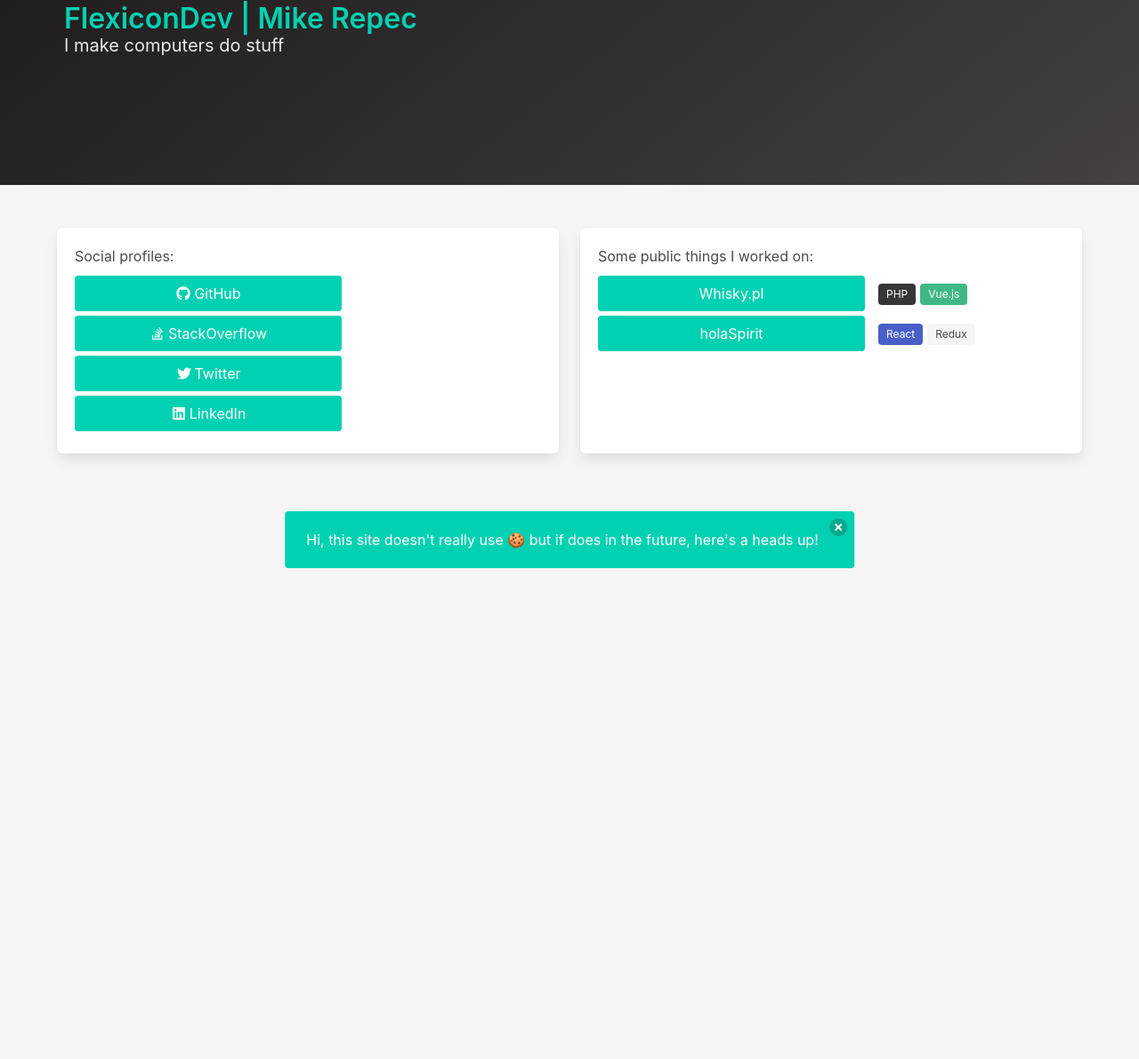
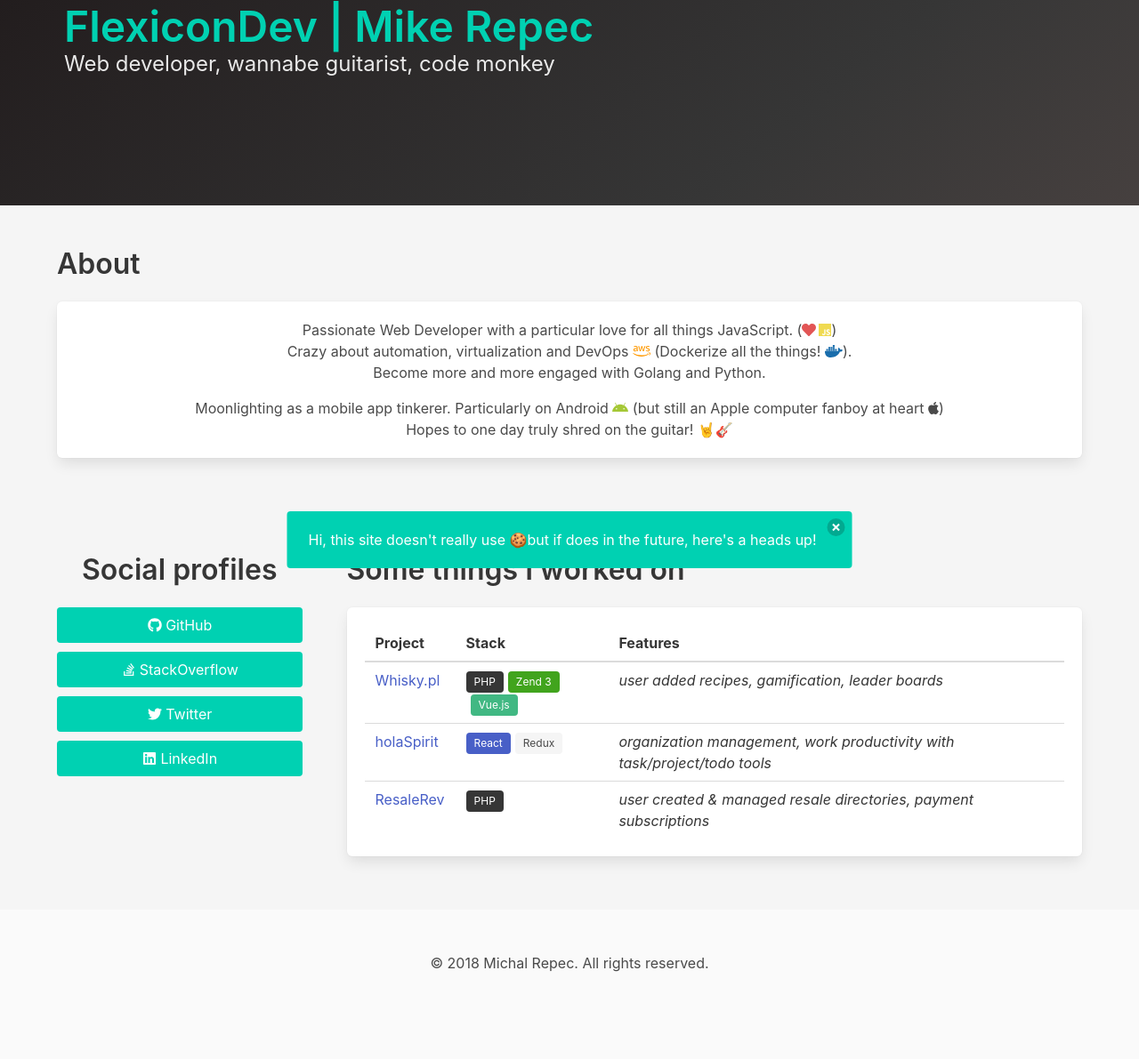
Before and after one commit to Flexicon/flexicondev-site-old, a Gatsby site: page / in a window 1280 px wide. Shown: the part 141-1332 px from the top of the page at 89% size. Before the commit the page ends 800 px from the top, so only its background shows below. Built offline with nearby package versions, Linux system fonts and the light colour scheme; Gatsby itself is replaced by a stand-in of ours.

Commit message:
Add new content and redesign the main 2 columns of info

```diff
--- a/gatsby-config.js
+++ b/gatsby-config.js
@@ -1,7 +1,7 @@
 module.exports = {
   siteMetadata: {
     title: 'FlexiconDev | Mike Repec',
-    subtitle: 'I make computers do stuff',
+    subtitle: 'Web developer, wannabe guitarist, code monkey',
     description: 'Mike Repec - Web developer and code monkey extraordinaire',
     keywords: 'developer, javascript, it, tech, web',
   },
--- a/src/components/cookies.js
+++ b/src/components/cookies.js
@@ -31,7 +31,7 @@
           <div className="container">
             <div className="notification is-primary">
               <button className="delete" onClick={this.acceptCookies} />
-              Hi, this site doesn't really use 🍪 but if does in the future,
+              Hi, this site doesn't really use 🍪but if does in the future,
               here's a heads up!
             </div>
           </div>
--- a/src/components/header.js
+++ b/src/components/header.js
@@ -6,9 +6,9 @@
     <div className="hero-body">
       <div className="container">
         <Link to="/">
-          <h1 className="title has-text-primary">{title}</h1>
+          <h1 className="title is-size-2-touch is-size-1-desktop has-text-primary">{title}</h1>
         </Link>
-        <h2 className="subtitle">{subtitle}</h2>
+        <h2 className="subtitle is-size-4-desktop">{subtitle}</h2>
       </div>
     </div>
   </section>
--- a/src/components/layout.css
+++ b/src/components/layout.css
@@ -7,4 +7,15 @@
   .is-h-100-tablet {
     height: 100%;
   }
+
+  .links-columns {
+    display: grid;
+    grid-template-columns: 1fr 3fr;
+    grid-column-gap: 50px;
+  }
 }
+
+.links-columns .column {
+  padding-left: 0;
+  padding-right: 0;
+}
--- a/src/components/layout.js
+++ b/src/components/layout.js
@@ -3,11 +3,17 @@
 import Helmet from 'react-helmet'
 import { StaticQuery, graphql } from 'gatsby'
 import { library } from '@fortawesome/fontawesome-svg-core'
+import { faHeart } from '@fortawesome/free-solid-svg-icons'
 import {
   faGithub,
   faLinkedin,
   faTwitter,
   faStackOverflow,
+  faJs,
+  faDocker,
+  faAws,
+  faAndroid,
+  faApple,
 } from '@fortawesome/free-brands-svg-icons'
 
 import Header from './header'
@@ -15,7 +21,18 @@
 import './layout.css'
 import Cookies from './cookies'
 
-library.add([faGithub, faLinkedin, faTwitter, faStackOverflow])
+library.add([
+  faGithub,
+  faLinkedin,
+  faTwitter,
+  faStackOverflow,
+  faJs,
+  faDocker,
+  faHeart,
+  faAws,
+  faAndroid,
+  faApple,
+])
 
 const Layout = ({ children }) => (
   <StaticQuery
@@ -50,9 +67,13 @@
           title={data.site.siteMetadata.title}
           subtitle={data.site.siteMetadata.subtitle}
         />
-        <div className="section">
-          <div className="container">{children}</div>
-        </div>
+        {children}
+
+        <footer className="footer">
+          <div className="content has-text-centered">
+            <p>© 2018 Michal Repec. All rights reserved.</p>
+          </div>
+        </footer>
 
         <Cookies />
       </>
--- a/src/components/linkList.css
+++ b/src/components/linkList.css
@@ -2,9 +2,15 @@
   margin-top: 10px;
 }
 
+.LinkList.LinkList--centered {
+  width: 100%;
+  margin: 10px auto 0;
+}
+
 .LinkList li {
   align-items: center;
-  margin-bottom: 5px;
+  margin-bottom: 10px;
+  position: relative;
 }
 
 .LinkList a.button svg {
@@ -15,3 +21,7 @@
   width: 300px;
   max-width: 100%;
 }
+
+.LinkList.LinkList--centered a.button {
+  width: 100%;
+}
--- a/src/components/linkList.js
+++ b/src/components/linkList.js
@@ -1,16 +1,19 @@
 import React from 'react'
+import classNames from 'classnames'
 import { FontAwesomeIcon } from '@fortawesome/react-fontawesome'
 
 import Link from './link'
 import StackTags from './stackTags'
 import './linkList.css'
 
-const LinkList = ({ items }) => {
+const LinkList = ({ items, isCentered, useAnchors }) => {
   return (
-    <ul className="LinkList">
+    <ul
+      className={classNames(['LinkList', { 'LinkList--centered': isCentered }])}
+    >
       {items.map(({ title, url, icon, tags }) => (
         <li key={url} className="is-flex-tablet">
-          <Link href={url} isButton>
+          <Link href={url} isButton={!useAnchors}>
             {icon && (
               <FontAwesomeIcon
                 icon={{ prefix: 'fab', iconName: icon }}
--- /dev/null
+++ b/src/components/projectsList.css
@@ -0,0 +1,3 @@
+.ProjectsList {
+  width: 100%;
+}
--- /dev/null
+++ b/src/components/projectsList.js
@@ -0,0 +1,36 @@
+import React from 'react'
+import StackTags from './stackTags'
+
+import './projectsList.css'
+import Link from './link'
+
+const ProjectsList = ({ items }) => {
+  return (
+    <table className="table ProjectsList">
+      <thead>
+        <tr>
+          <th>Project</th>
+          <th>Stack</th>
+          <th>Features</th>
+        </tr>
+      </thead>
+      <tbody>
+        {items.map(({ title, url, tags, features }) => (
+          <tr key={title}>
+            <td>
+              <Link href={url}>{title}</Link>
+            </td>
+            <td>
+              <StackTags tags={tags} noMargin />
+            </td>
+            <td>
+              <em>{features}</em>
+            </td>
+          </tr>
+        ))}
+      </tbody>
+    </table>
+  )
+}
+
+export default ProjectsList
--- a/src/components/stackTags.css
+++ b/src/components/stackTags.css
@@ -1,5 +1,9 @@
 .StackTags {
   margin-left: 15px;
+}
+
+.StackTags.noMargin {
+  margin: 0;
 }
 
 .StackTags .tag {
@@ -17,6 +21,17 @@
   }
 }
 
-.StackTags .tag.is-success {
+.StackTags .tag.is-vue {
   background-color: #41b883;
+  color: #fff;
 }
+
+.StackTags .tag.is-zend {
+  background-color: #41a41d;
+  color: #fff;
+}
+
+.StackTags .tag.is-android {
+  background-color: #A5C836;
+  color: #fff;
+}
--- a/src/components/stackTags.js
+++ b/src/components/stackTags.js
@@ -1,4 +1,5 @@
 import React from 'react'
+import classNames from 'classnames'
 
 import './stackTags.css'
 
@@ -9,7 +10,7 @@
   },
   vue: {
     label: 'Vue.js',
-    color: 'success',
+    color: 'vue',
   },
   angular: {
     label: 'Angular',
@@ -27,12 +28,21 @@
     label: 'Node.js',
     color: 'warning',
   },
+  zend: {
+    label: 'Zend 3',
+    color: 'zend',
+  },
+  android: {
+    label: 'Android',
+    color: 'android',
+  },
 }
 
-const StackTags = ({ tags }) => (
-  <span className="StackTags is-block-mobile">
+const StackTags = ({ tags, noMargin }) => (
+  <span className={classNames('StackTags is-block-mobile', { noMargin })}>
     {tags.map(tag => {
-      const { label, color } = tagTypes[tag]
+      const foundTag = tagTypes[tag]
+      const { label, color } = foundTag || { label: tag, color: 'light' }
       return (
         <span key={tag} className={`tag is-${color}`}>
           {label}
--- a/src/data/work.json
+++ b/src/data/work.json
@@ -2,11 +2,19 @@
   {
     "title": "Whisky.pl",
     "url": "https://whisky.pl/",
-    "tags": ["php", "vue"]
+    "tags": ["php", "zend", "vue"],
+    "features": "user added recipes, gamification, leader boards"
   },
   {
     "title": "holaSpirit",
     "url": "https://www.holaspirit.com/",
-    "tags": ["react", "redux"]
+    "tags": ["react", "redux"],
+    "features": "organization management, work productivity with task/project/todo tools"
+  },
+  {
+    "title": "ResaleRev",
+    "url": "https://www.resalerev.com/",
+    "tags": ["php"],
+    "features": "user created & managed resale directories, payment subscriptions"
   }
 ]
--- a/src/pages/index.js
+++ b/src/pages/index.js
@@ -1,23 +1,87 @@
 import React from 'react'
 import { graphql } from 'gatsby'
+import { FontAwesomeIcon } from '@fortawesome/react-fontawesome'
 
 import Layout from '../components/layout'
 import LinkList from '../components/linkList'
+import ProjectsList from '../components/projectsList'
 
 const IndexPage = ({ data: { allSocialsJson, allWorkJson } }) => (
   <Layout>
-    <div className="columns">
-      <div className="column">
-        <div className="box is-h-100-tablet">
-          <p className="">Social profiles:</p>
-          <LinkList items={allSocialsJson.edges.map(e => e.node)} />
+    <div className="section">
+      <div className="container">
+        <h3 className="title">About</h3>
+        <div className="box">
+          <p
+            className="has-text-centered"
+            style={{ marginBottom: '1rem' }}
+          >
+            Passionate Web Developer with a particular love for all things
+            JavaScript. (
+            <FontAwesomeIcon icon="heart" style={iconStyles.heart} />
+            <FontAwesomeIcon
+              icon={{ prefix: 'fab', iconName: 'js' }}
+              style={iconStyles.js}
+            />
+            ) <br />
+            Crazy about automation, virtualization and DevOps{' '}
+            <FontAwesomeIcon
+              icon={{ prefix: 'fab', iconName: 'aws' }}
+              style={iconStyles.aws}
+            />{' '}
+            (Dockerize all the things!{' '}
+            <FontAwesomeIcon
+              icon={{ prefix: 'fab', iconName: 'docker' }}
+              style={iconStyles.docker}
+            />
+            ). <br />
+            Become more and more engaged with Golang and Python.
+          </p>
+
+          <p className="has-text-centered">
+            Moonlighting as a mobile app tinkerer. Particularly on Android{' '}
+            <FontAwesomeIcon
+              icon={{ prefix: 'fab', iconName: 'android' }}
+              style={iconStyles.android}
+            />{' '}
+            (but still an Apple computer fanboy at heart{' '}
+            <FontAwesomeIcon icon={{ prefix: 'fab', iconName: 'apple' }} />)
+            <br />
+            Hopes to one day truly shred on the guitar! 🤘🎸
+          </p>
         </div>
       </div>
+    </div>
 
-      <div className="column">
-        <div className="box is-h-100-tablet">
-          <p className="">Some public things I worked on:</p>
-          <LinkList items={allWorkJson.edges.map(e => e.node)} />
+    <div className="section">
+      <div className="container">
+        <div className="links-columns">
+          <div className="column">
+            <div className="is-h-100-tablet has-text-centered">
+              <h3 className="title">Social profiles</h3>
+              <LinkList
+                items={allSocialsJson.edges.map(e => e.node)}
+                isCentered
+              />
+            </div>
+          </div>
+
+          <div className="column">
+            <div className="is-h-100-tablet">
+              <h3 className="title">Some things I worked on</h3>
+              <div className="box">
+                <div className="is-hidden-tablet">
+                  <LinkList
+                    items={allWorkJson.edges.map(e => e.node)}
+                    isCentered
+                  />
+                </div>
+                <div className="is-hidden-mobile">
+                  <ProjectsList items={allWorkJson.edges.map(e => e.node)} />
+                </div>
+              </div>
+            </div>
+          </div>
         </div>
       </div>
     </div>
@@ -41,6 +105,7 @@
           title
           url
           tags
+          features
         }
       }
     }
@@ -48,3 +113,22 @@
 `
 
 export default IndexPage
+
+const iconStyles = {
+  heart: {
+    marginRight: '3px',
+    color: '#E25555',
+  },
+  js: {
+    color: '#F0DA50',
+  },
+  docker: {
+    color: '#196DAC',
+  },
+  android: {
+    color: '#A5C836',
+  },
+  aws: {
+    color: '#FF9901',
+  },
+}
```
